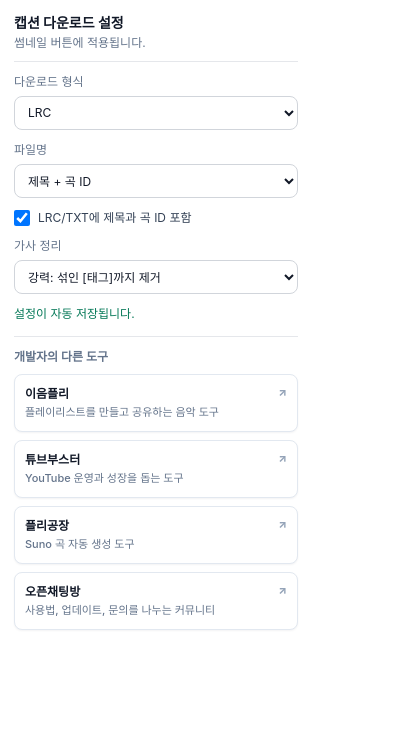
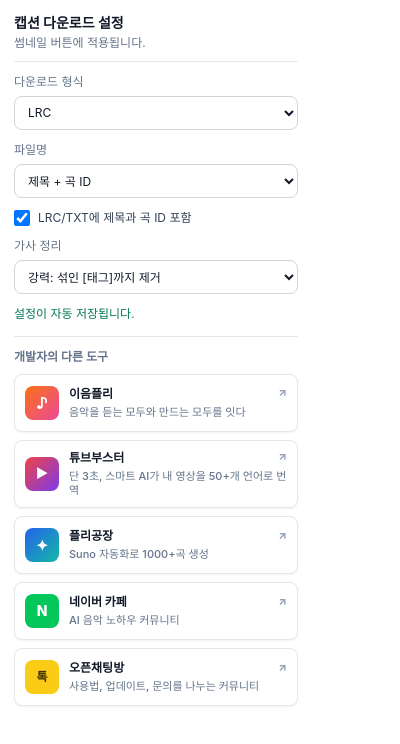
Before and after one commit to Johau91/suno-caption-studio, a browser extension: page popup.html in a window 400 px wide. Drawn offline with Linux system fonts and the light colour scheme.

Commit message:
Add linked tool cards with icons

```diff
--- a/popup.css
+++ b/popup.css
@@ -99,6 +99,10 @@ select {
 .tool-links button {
   width: 100%;
   min-height: 58px;
+  display: grid;
+  grid-template-columns: 34px 1fr;
+  align-items: center;
+  gap: 10px;
   border: 1px solid #e2e8f0;
   border-radius: 8px;
   background: #ffffff;
@@ -110,7 +114,48 @@ select {
   box-shadow: 0 1px 2px rgba(15, 23, 42, 0.05);
 }
 
-.tool-links button strong {
+.tool-icon {
+  width: 34px;
+  height: 34px;
+  display: grid;
+  place-items: center;
+  border-radius: 8px;
+  color: #ffffff;
+  font-size: 15px;
+  font-weight: 850;
+  line-height: 1;
+}
+
+.tool-icon-ieumpli {
+  background: linear-gradient(135deg, #f97316, #ec4899);
+}
+
+.tool-icon-tube {
+  background: linear-gradient(135deg, #ef4444, #7c3aed);
+  font-size: 13px;
+}
+
+.tool-icon-forge {
+  background: linear-gradient(135deg, #2563eb, #14b8a6);
+}
+
+.tool-icon-cafe {
+  background: #03c75a;
+  font-size: 14px;
+}
+
+.tool-icon-chat {
+  background: #facc15;
+  color: #3f2d00;
+  font-size: 12px;
+}
+
+.tool-copy {
+  min-width: 0;
+  display: block;
+}
+
+.tool-copy strong {
   display: flex;
   align-items: center;
   justify-content: space-between;
@@ -121,12 +166,12 @@ select {
   line-height: 1.25;
 }
 
-.tool-links button strong span {
+.tool-copy strong span {
   color: #94a3b8;
   font-size: 11px;
 }
 
-.tool-links button > span {
+.tool-copy > span {
   display: block;
   margin-top: 4px;
   color: #64748b;
--- a/popup.html
+++ b/popup.html
@@ -51,20 +51,39 @@
         <span>개발자의 다른 도구</span>
         <div class="tool-links">
           <button type="button" data-url="https://ieumpli.com/">
-            <strong>이음플리 <span aria-hidden="true">↗</span></strong>
-            <span>플레이리스트를 만들고 공유하는 음악 도구</span>
+            <span class="tool-icon tool-icon-ieumpli" aria-hidden="true">♪</span>
+            <span class="tool-copy">
+              <strong>이음플리 <span aria-hidden="true">↗</span></strong>
+              <span>음악을 듣는 모두와 만드는 모두를 잇다</span>
+            </span>
           </button>
           <button type="button" data-url="https://tubeboost.kr/">
-            <strong>튜브부스터 <span aria-hidden="true">↗</span></strong>
-            <span>YouTube 운영과 성장을 돕는 도구</span>
+            <span class="tool-icon tool-icon-tube" aria-hidden="true">▶</span>
+            <span class="tool-copy">
+              <strong>튜브부스터 <span aria-hidden="true">↗</span></strong>
+              <span>단 3초, 스마트 AI가 내 영상을 50+개 언어로 번역</span>
+            </span>
           </button>
           <button type="button" data-url="https://playlistforge.com/">
-            <strong>플리공장 <span aria-hidden="true">↗</span></strong>
-            <span>Suno 곡 자동 생성 도구</span>
+            <span class="tool-icon tool-icon-forge" aria-hidden="true">✦</span>
+            <span class="tool-copy">
+              <strong>플리공장 <span aria-hidden="true">↗</span></strong>
+              <span>Suno 자동화로 1000+곡 생성</span>
+            </span>
+          </button>
+          <button type="button" data-url="https://cafe.naver.com/playlistforge">
+            <span class="tool-icon tool-icon-cafe" aria-hidden="true">N</span>
+            <span class="tool-copy">
+              <strong>네이버 카페 <span aria-hidden="true">↗</span></strong>
+              <span>AI 음악 노하우 커뮤니티</span>
+            </span>
           </button>
           <button type="button" data-url="https://open.kakao.com/o/gziXkYci">
-            <strong>오픈채팅방 <span aria-hidden="true">↗</span></strong>
-            <span>사용법, 업데이트, 문의를 나누는 커뮤니티</span>
+            <span class="tool-icon tool-icon-chat" aria-hidden="true">톡</span>
+            <span class="tool-copy">
+              <strong>오픈채팅방 <span aria-hidden="true">↗</span></strong>
+              <span>사용법, 업데이트, 문의를 나누는 커뮤니티</span>
+            </span>
           </button>
         </div>
       </section>
```
